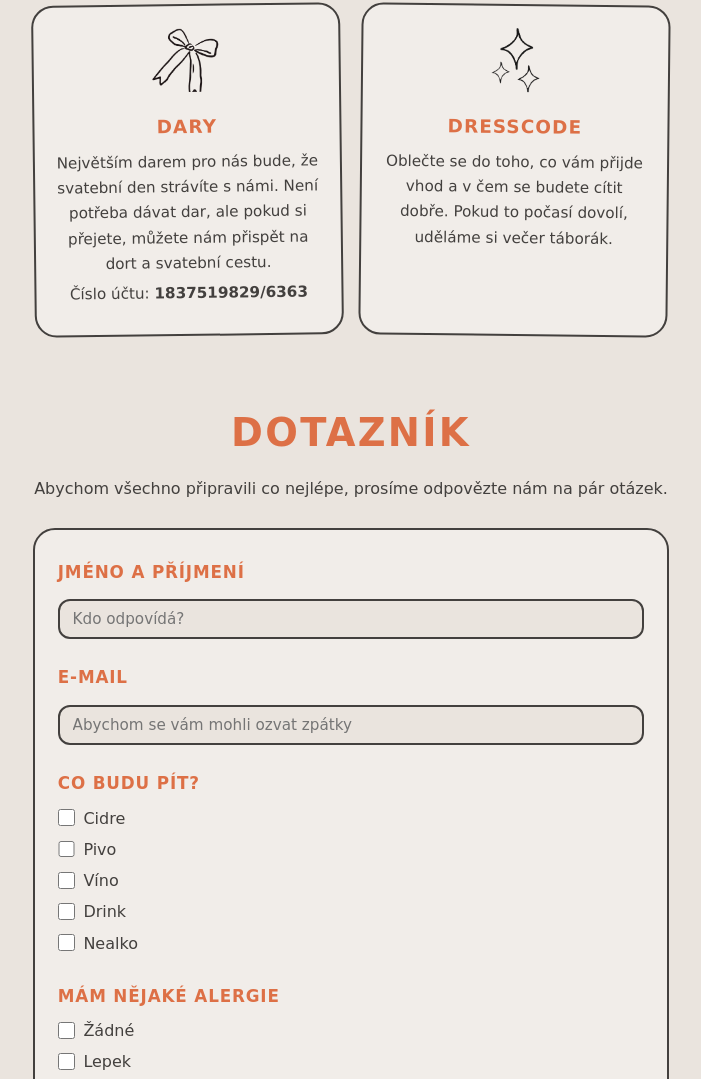
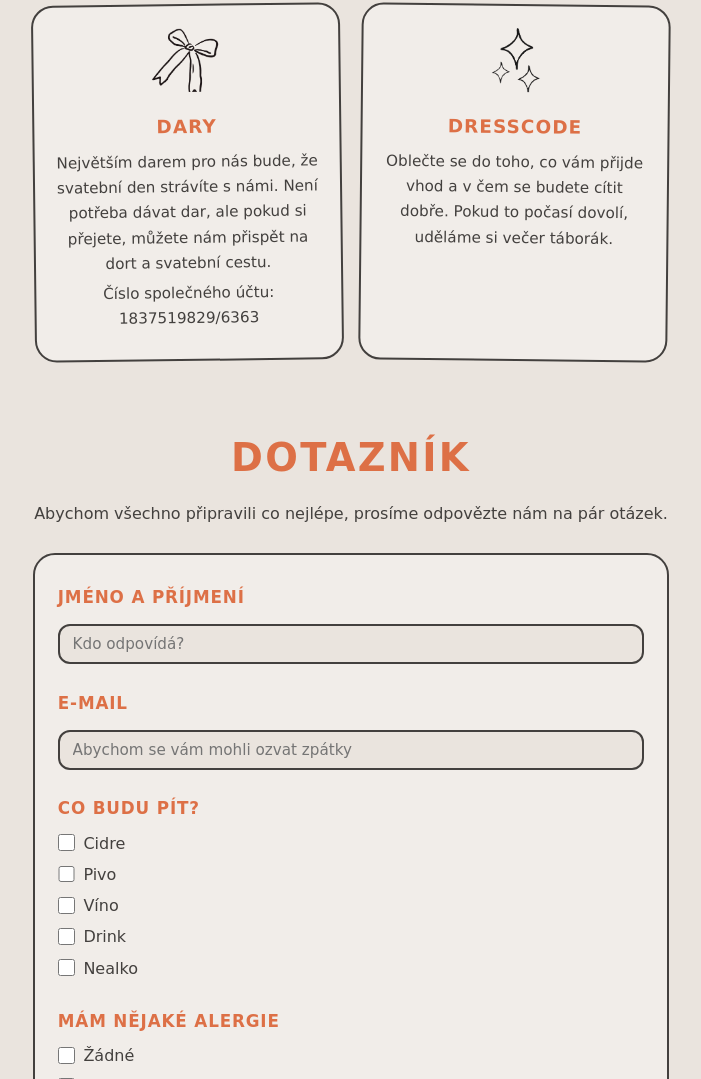
Before and after one commit to sestys/adelasiberemateje, a plain HTML site: page index.html in a window 1280 px wide. Shown: the part 2633-3712 px from the top of the page, without its empty margins (289-990 px from the left). Drawn offline with Linux system fonts and the light colour scheme; a web font is replaced by a local one.

Commit message:
Gifts: unbold account number, label it as joint account
Co-Authored-By: Claude Fable 5 <noreply@anthropic.com>

```diff
--- a/index.html
+++ b/index.html
@@ -476,7 +476,7 @@
           <h3><span class="cs">Dary</span><span class="en">Gifts</span></h3>
           <p class="cs">Největším darem pro nás bude, že svatební den strávíte s&nbsp;námi. Není potřeba dávat dar, ale pokud si přejete, můžete nám přispět na dort a&nbsp;svatební cestu.</p>
           <p class="en">The greatest gift for us is that you'll spend our wedding day with&nbsp;us. There's no need to bring a present, but if you'd like to, you can contribute to our cake and honeymoon.</p>
-          <p><span class="cs">Číslo účtu:</span><span class="en">Account number:</span> <strong>1837519829/6363</strong></p>
+          <p><span class="cs">Číslo společného účtu:</span><span class="en">Our joint account number:</span> 1837519829/6363</p>
         </div>
         <div class="card">
           <img src="assets/doodles/doodle-sparkles2.png" alt="">
```
